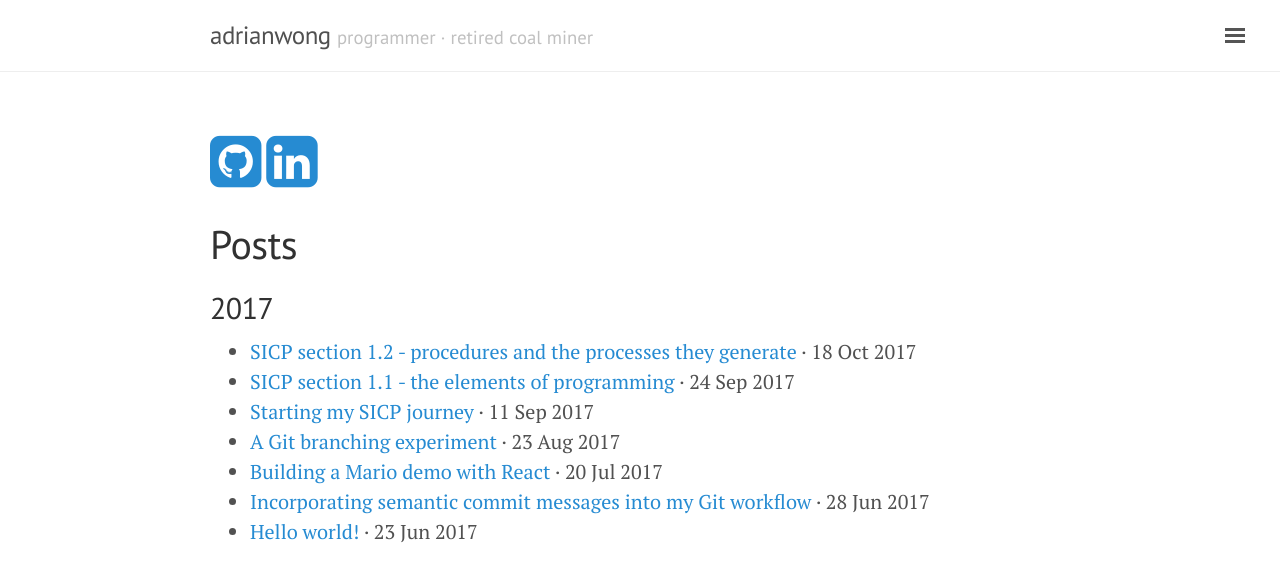
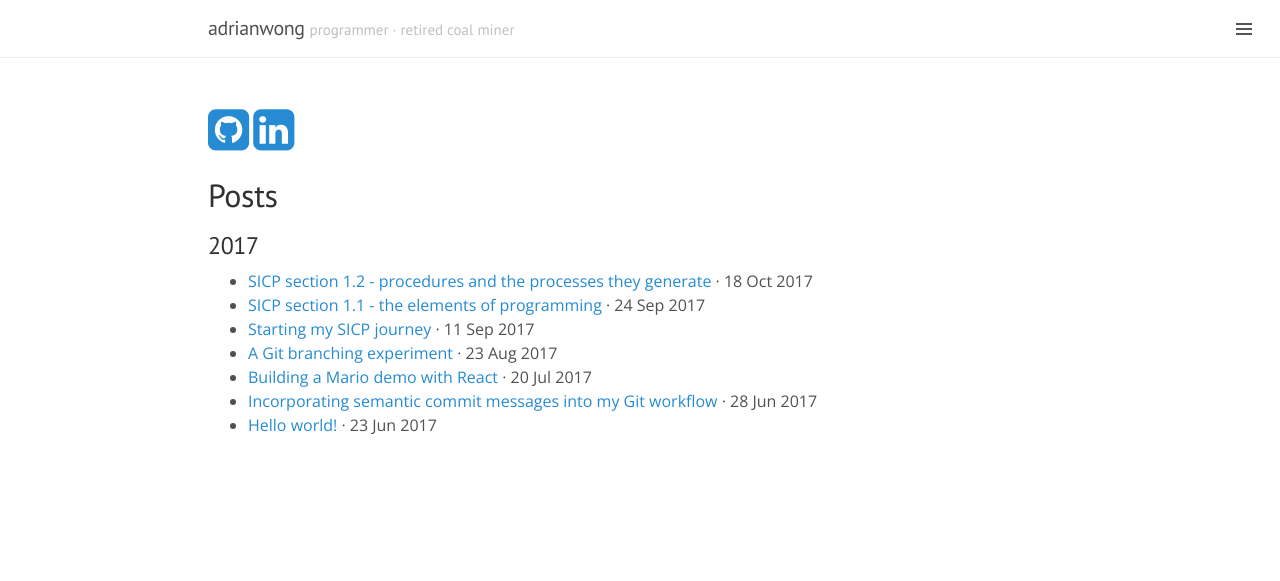
Before and after one commit to adrianwong/adrianwong.github.io, a Jekyll site: the page built from index.html, in a window 1280 px wide. Shown: the top 581 px of the page. Built offline with Jekyll 4.4.1, drawn with Linux system fonts in a browser that asks for light colours; comment, search, counter and statistics services are not loaded.

Commit message:
refactor: Try an even wider container, sans-serif font, smaller font size

```diff
--- a/_includes/head.html
+++ b/_includes/head.html
@@ -18,7 +18,7 @@
   <link rel="stylesheet" href="{{ site.baseurl }}/public/css/poole.css">
   <link rel="stylesheet" href="{{ site.baseurl }}/public/css/syntax.css">
   <link rel="stylesheet" href="{{ site.baseurl }}/public/css/lanyon.css">
-  <link rel="stylesheet" href="https://fonts.googleapis.com/css?family=PT+Serif:400,400italic,700%7CPT+Sans:400">
+  <link rel="stylesheet" href="https://fonts.googleapis.com/css?family=Open+Sans|PT+Sans">
   <link rel="stylesheet" href="{{ site.baseurl }}/assets/font-awesome/css/font-awesome.min.css">
 
   <!-- Icons -->
--- a/public/css/lanyon.css
+++ b/public/css/lanyon.css
@@ -41,7 +41,7 @@
 }
 
 html {
-  font-family: "PT Serif", Georgia, "Times New Roman", serif;
+  font-family: "Open Sans", Helvetica, Arial, sans-serif;
 }
 
 h1, h2, h3, h4, h5, h6 {
@@ -73,7 +73,7 @@
  */
 
 .container {
-  max-width: 45rem;
+  max-width: 56rem;
 }
 
 
@@ -139,16 +139,11 @@
   visibility: hidden;
   overflow-y: auto;
   font-family: "PT Sans", Helvetica, Arial, sans-serif;
-  font-size: .875rem; /* 15px */
+  font-size: .875rem;
   color: rgba(255,255,255,.6);
   background-color: #202020;
   -webkit-transition: all .3s ease-in-out;
           transition: all .3s ease-in-out;
-}
-@media (min-width: 30em) {
-  .sidebar {
-    font-size: .75rem; /* 14px */
-  }
 }
 
 /* Sidebar content */
@@ -157,7 +152,7 @@
   color: #fff;
 }
 .sidebar-item {
-  padding: 1rem;
+  padding: 1.5rem;
 }
 .sidebar-item p:last-child {
   margin-bottom: 0;
@@ -169,7 +164,7 @@
 }
 .sidebar-nav-item {
   display: block;
-  padding: .5rem 1rem;
+  padding: .5rem 1.5rem;
   border-top: 1px solid rgba(255,255,255,.1);
 }
 .sidebar-nav-item.active,
@@ -178,16 +173,6 @@
   text-decoration: none;
   background-color: rgba(255,255,255,.1);
   border-color: transparent;
-}
-
-@media (min-width: 48em) {
-  .sidebar-item {
-    padding: 1.5rem;
-  }
-  .sidebar-nav-item {
-    padding-left:  1.5rem;
-    padding-right: 1.5rem;
-  }
 }
 
 /* Hide the sidebar checkbox that we toggle with `.sidebar-toggle` */
--- a/public/css/poole.css
+++ b/public/css/poole.css
@@ -51,11 +51,6 @@
   font-family: "Helvetica Neue", Helvetica, Arial, sans-serif;
   font-size: 16px;
   line-height: 1.5;
-}
-@media (min-width: 38em) {
-  html {
-    font-size: 20px;
-  }
 }
 
 body {
```
